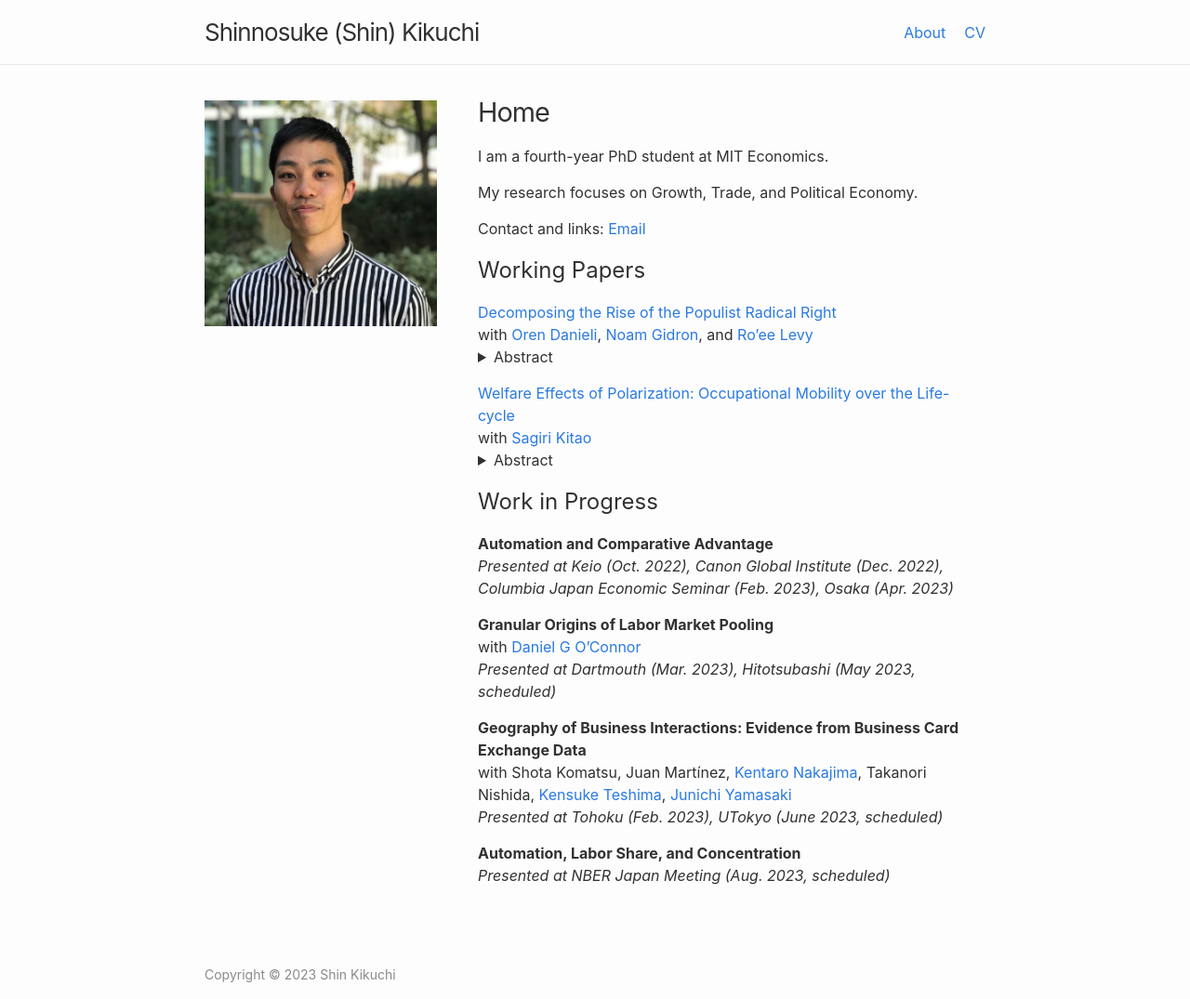
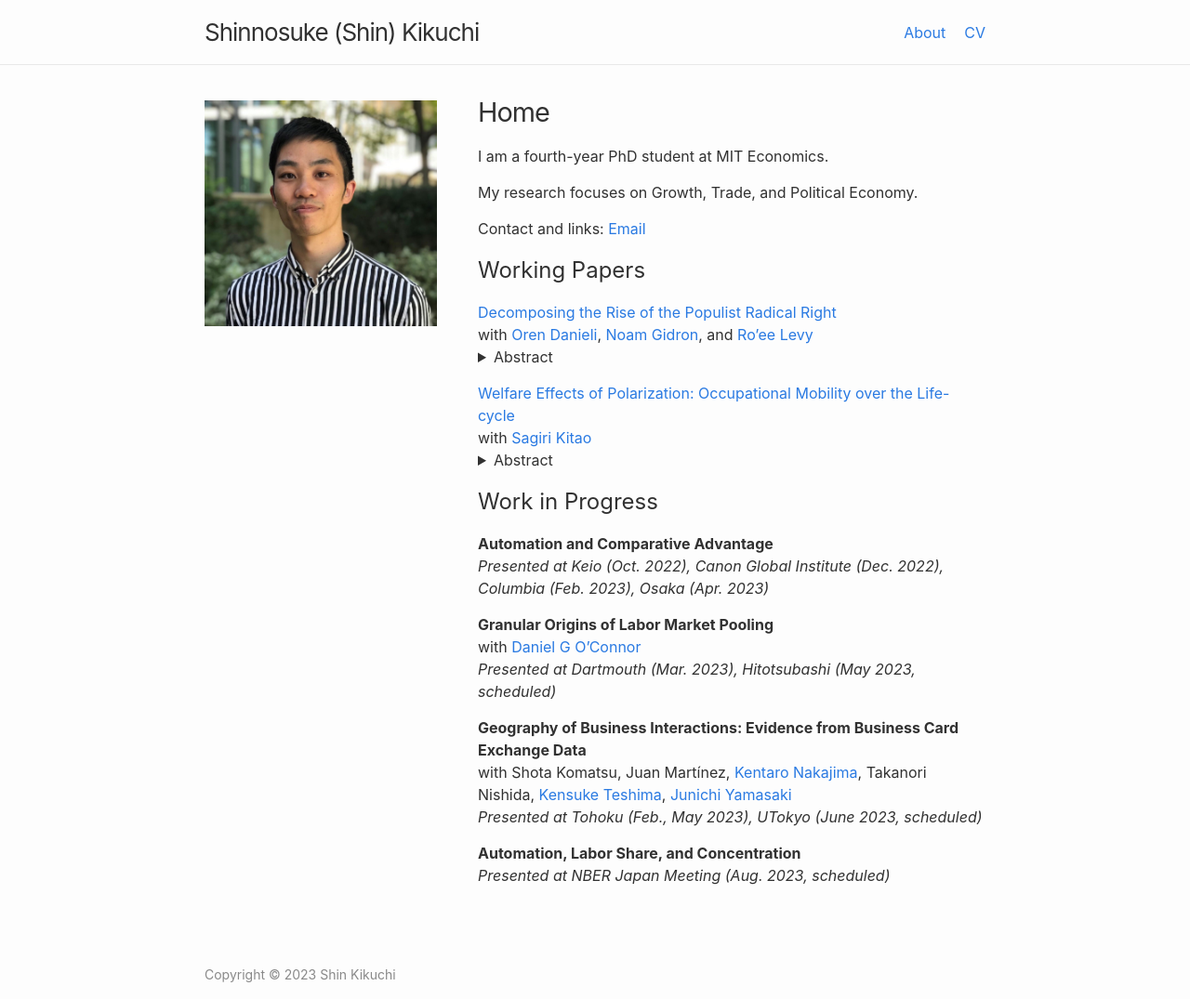
Before and after one commit to shinnkikuchi/shinnkikuchi.github.io, a Jekyll site: the page built from index.md, in a window 1280 px wide. Shown: the whole page at 93% size. Built offline with Jekyll 4.4.1, drawn with Linux system fonts in a browser that asks for light colours.

Commit message:
Update index.md

```diff
--- a/index.md
+++ b/index.md
@@ -37,7 +37,7 @@
 ## Work in Progress
 
 **Automation and Comparative Advantage**<br>
-*Presented at Keio (Oct. 2022), Canon Global Institute (Dec. 2022), Columbia Japan Economic Seminar (Feb. 2023), Osaka (Apr. 2023)*<br>
+*Presented at Keio (Oct. 2022), Canon Global Institute (Dec. 2022), Columbia (Feb. 2023), Osaka (Apr. 2023)*<br>
 
 
 **Granular Origins of Labor Market Pooling**<br>
@@ -52,7 +52,7 @@
 Takanori Nishida,
 <a href="https://sites.google.com/site/kensuketeshima/" target="_blank">Kensuke Teshima</a>,
  <a href="https://www.junichiyamasaki.com/" target="_blank">Junichi Yamasaki</a><br>
-*Presented at Tohoku (Feb. 2023), UTokyo (June 2023, scheduled)*<br>
+*Presented at Tohoku (Feb., May 2023), UTokyo (June 2023, scheduled)*<br>
 
 **Automation, Labor Share, and Concentration** <br>
 *Presented at NBER Japan Meeting (Aug. 2023, scheduled)*<br>
```
